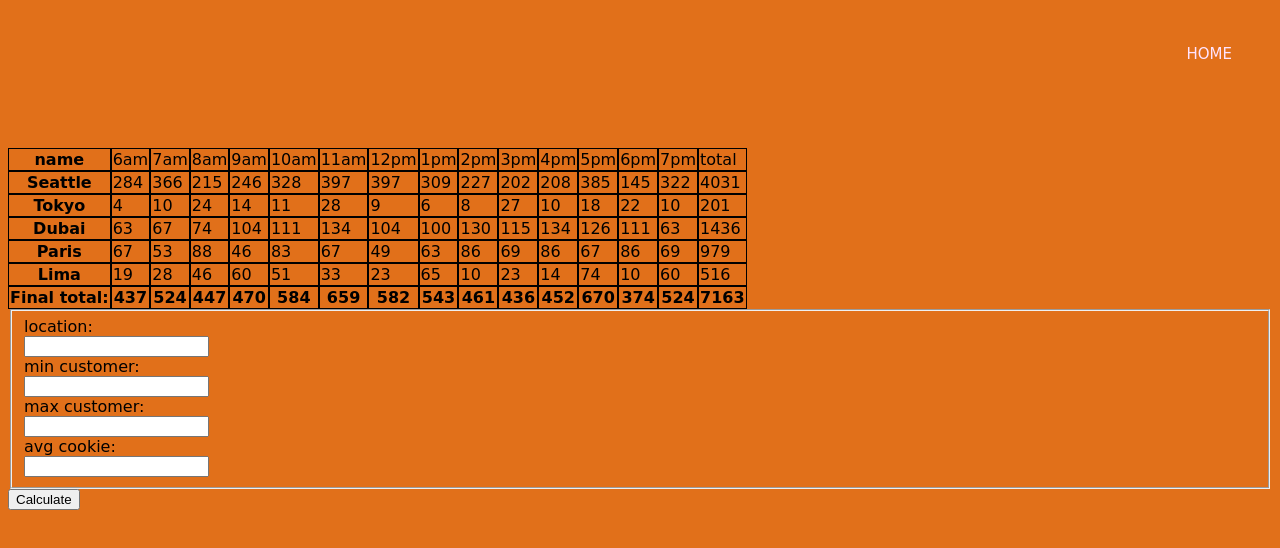
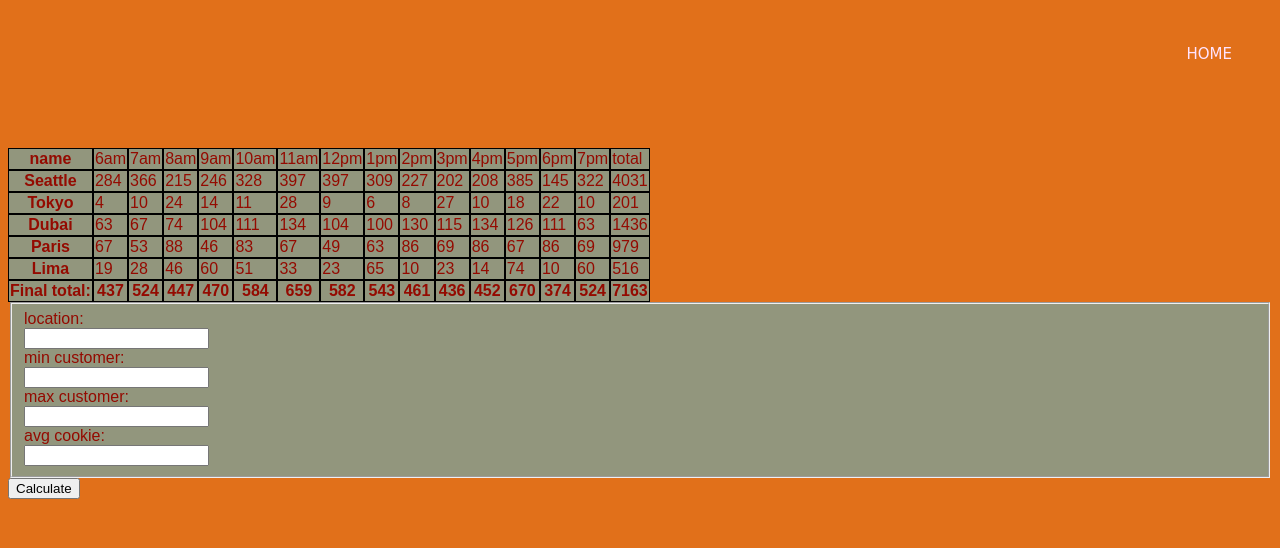
Before and after one commit to aliabusharifeh/cookie-stand, a plain HTML site: page table sales.html in a window 1280 px wide. Shown: the top 548 px of the page. Drawn offline with Linux system fonts and the light colour scheme.

Commit message:
edit the style

```diff
--- a/css/style.css
+++ b/css/style.css
@@ -4,6 +4,9 @@ body {
 }
 table , th , td {
     border: 1px solid black;
+    background-color: #92967d;
+    font-family: sans-serif;
+    color: #940a00;
 }
 header {
     background-color: #e1701a;
@@ -33,9 +36,10 @@ header nav ul li a {
     font-size: 15px;
 }
 p{
-    color: #e1701a;
+    color: #92967d;
     font-size: 20px;
     font-display: bolder;
+    font-family: serif;
 }
 /*#hero {
     background-image: url("../img/backGround.png");
@@ -109,3 +113,8 @@ footer {
     font-weight: 600;
     padding-top: 150px;
 }
+fieldset {
+    background-color: #92967d;
+    font-family:  sans-serif;
+    color: #940a00;
+}
--- a/table sales.html
+++ b/table sales.html
@@ -8,8 +8,8 @@
         background-color: #e1701a ;
     }
 </style>
-<form>
-    <!--<label for="fname">:</label><br>
+<!--<form>
+    <label for="fname">:</label><br>
     <input type="text" id="fname" name="fname" value=""><br>
     <label for="lname">:</label><br>
     <input type="text" id="lname" name="lname" value="">
```
Also changed, not shown: index.html (+7 -0 lines), sales.html (+3 -0 lines).
